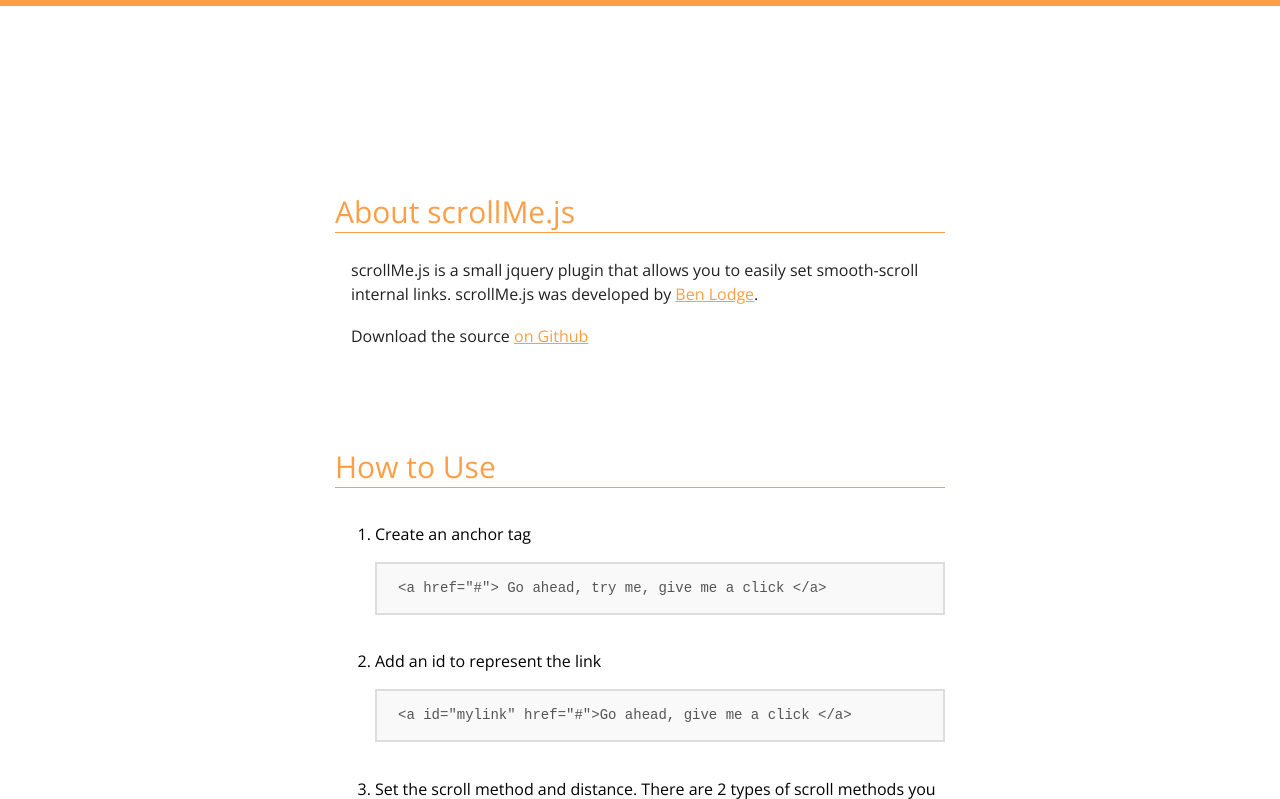
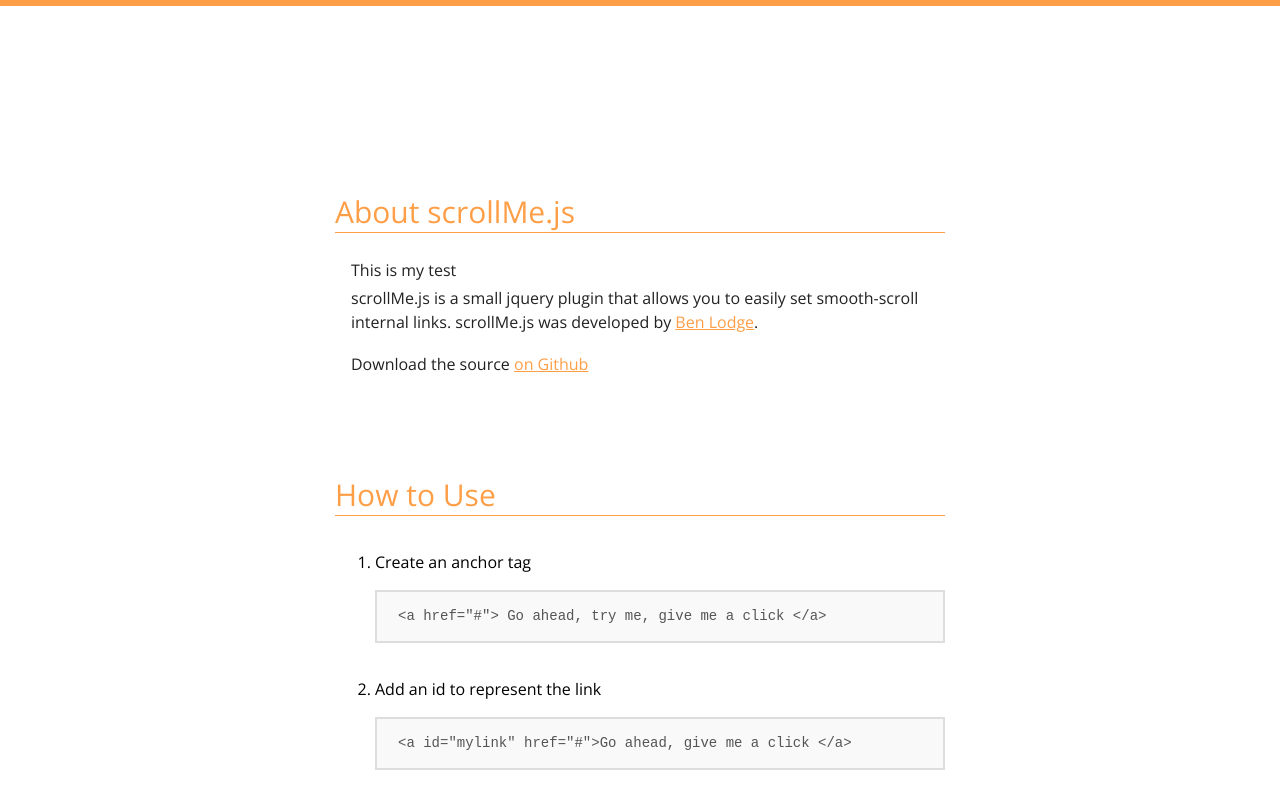
Before and after one commit to benrlodge/scrollMe, a plain HTML site: page index.html in a window 1280 px wide. Both pictures are taken after a click on the link "scrollMe.js". Shown: the top 799 px of the page. Drawn offline with nearby package versions, Linux system fonts and the light colour scheme; a web font is replaced by a local one.

Commit message:
add my test

```diff
--- a/index.html
+++ b/index.html
@@ -31,6 +31,8 @@
 
 	<section id="about">
 	<h2> About scrollMe.js</h2>
+
+	<p> This is my test </p>
 
 		<p>
 			scrollMe.js is a small jquery plugin that allows you to easily set smooth-scroll internal links. scrollMe.js was developed by <a href="http://www.benrlodge.com">Ben Lodge</a>.
```
